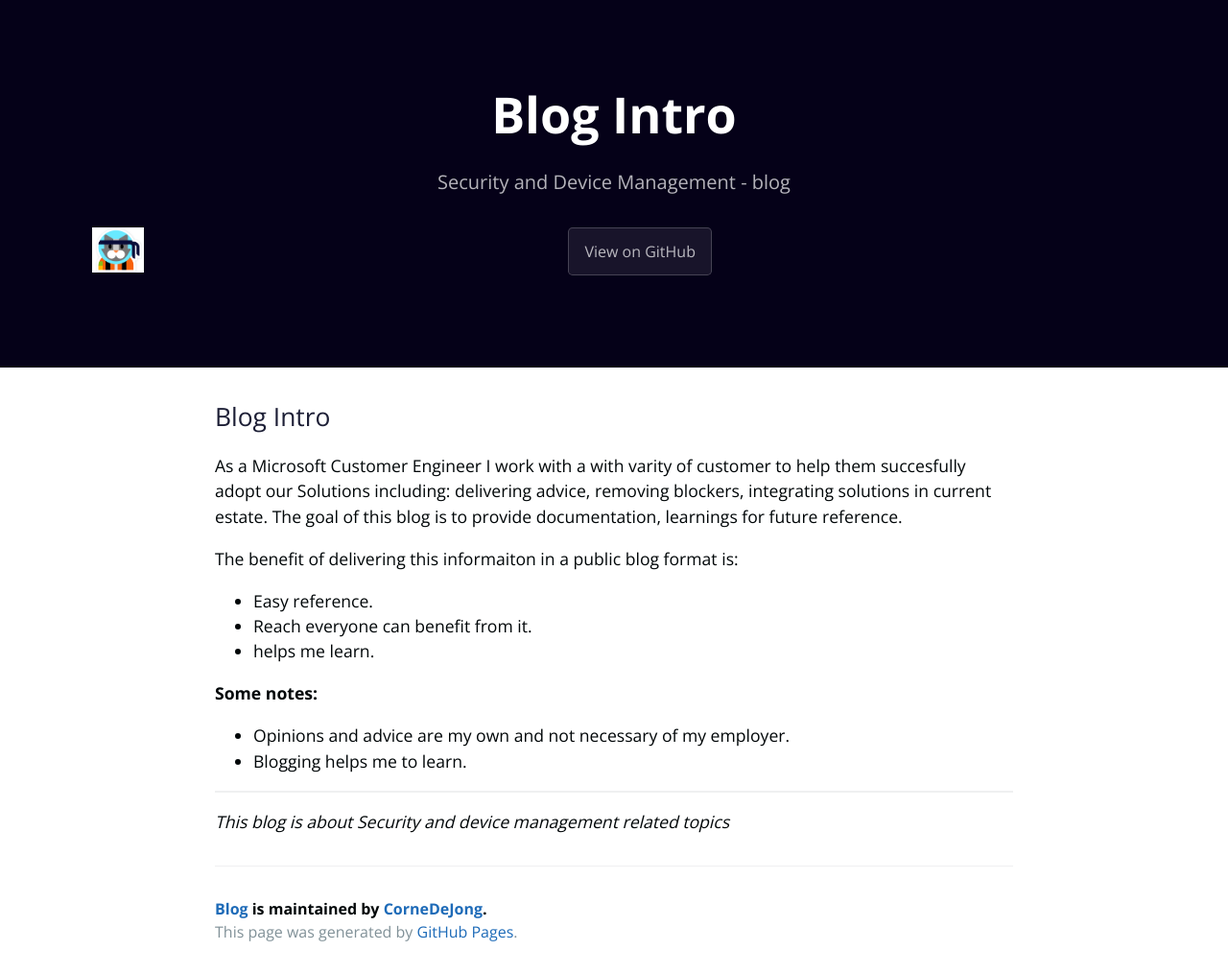
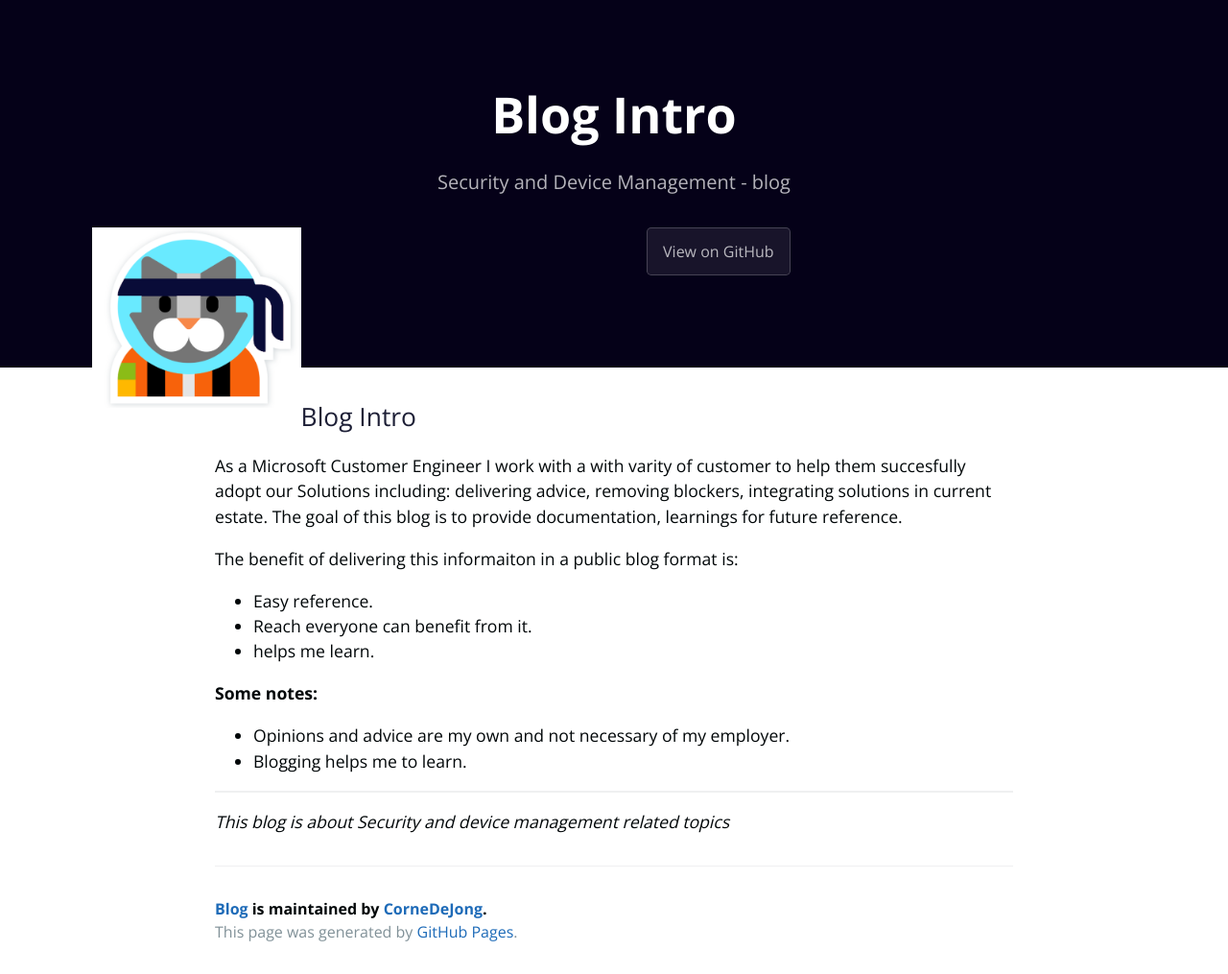
Before and after one commit to CorneDeJong/Blog, a Jekyll site: the page built from index.md, in a window 1280 px wide. Shown: the whole page at 96% size. Built offline with Jekyll 4.4.1, drawn with Linux system fonts in a browser that asks for light colours; our own code applies the rules of GitHub Pages for plain Markdown files.

Commit message:
changes12k

```diff
--- a/_sass/jekyll-theme-cayman.scss
+++ b/_sass/jekyll-theme-cayman.scss
@@ -384,8 +384,8 @@
 .imgagpic {
   object-fit: cover;
   display: block;
-  max-width:5%;
-  max-height:6%;
+  max-width:20%;
+  max-height:24%;
   width: auto;
   height: auto;
   float: left;
```
